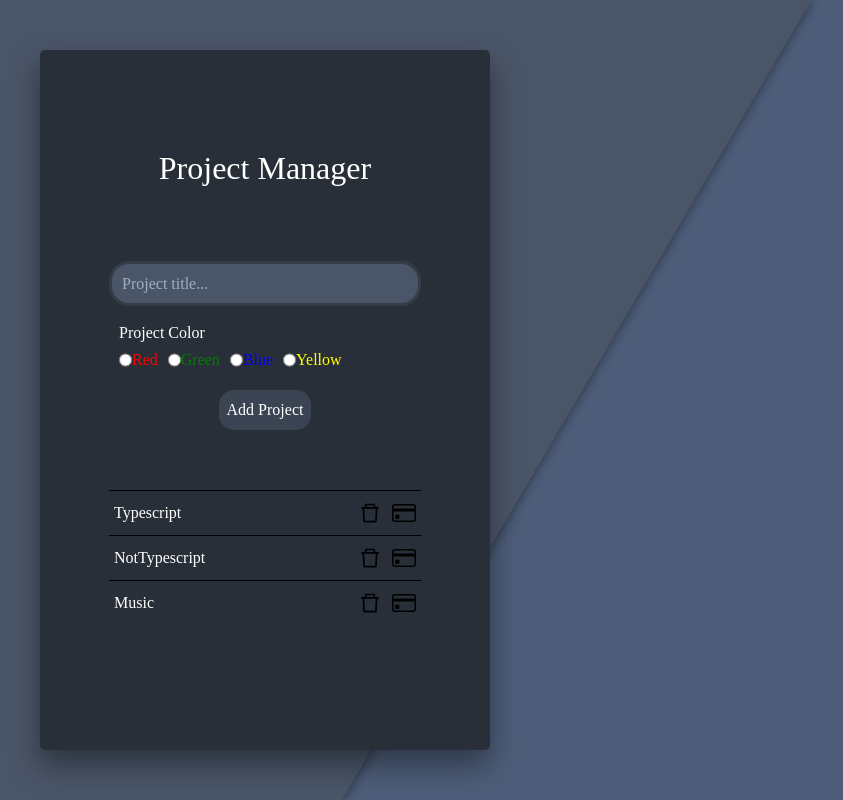
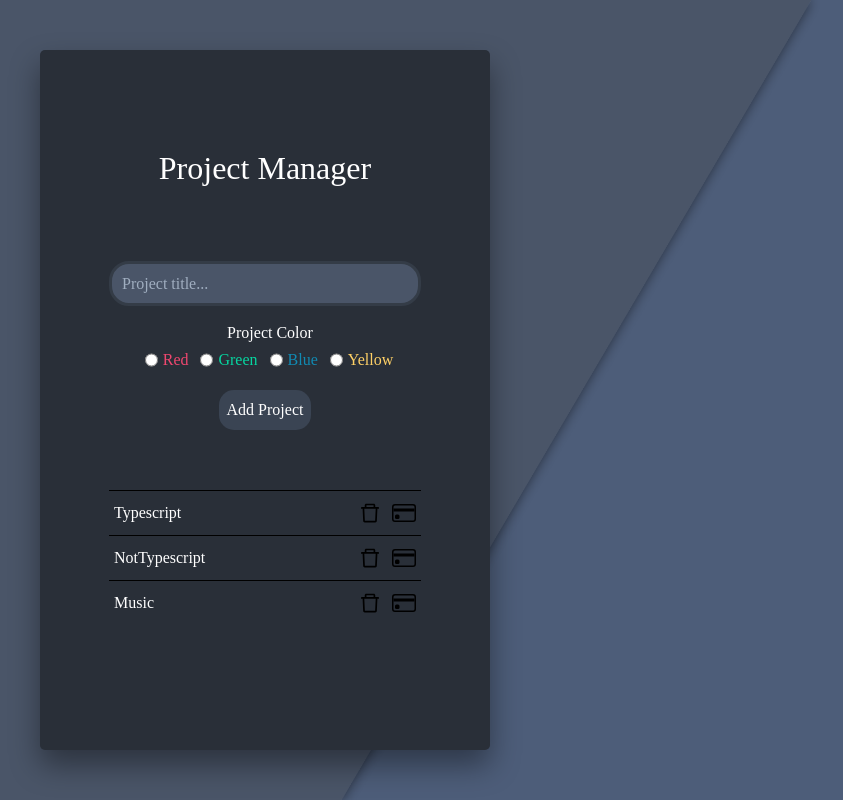
Before and after one commit to JamesTLopez/Babo, a React (Create React App) app: page /createproject in a window 1280 px wide. Shown: the whole page, without its empty margins (375-1218 px from the left). Built offline with nearby package versions, Linux system fonts and the light colour scheme; a web font is replaced by a local one.

Commit message:
create post and project error handling

```diff
--- a/src/assets/App.css
+++ b/src/assets/App.css
@@ -161,12 +161,16 @@ body,
 .createTasks .content #create-form form label {
   color: white;
   margin: 10px 0 0 10px;
+  text-align: center;
 }
 
 .createTasks .content #create-form form .radio-group {
   display: -webkit-box;
   display: -ms-flexbox;
   display: flex;
+  -webkit-box-pack: center;
+      -ms-flex-pack: center;
+          justify-content: center;
 }
 
 .createTasks .content #create-form form .radio-group label {
@@ -177,6 +181,10 @@ body,
       -ms-flex-align: center;
           align-items: center;
   margin: 0;
+}
+
+.createTasks .content #create-form form .radio-group label span {
+  margin: 0 2px 0 5px;
 }
 
 .createTasks .content #create-form form .radio-group input {
@@ -620,6 +628,9 @@ body,
   display: -webkit-box;
   display: -ms-flexbox;
   display: flex;
+  -webkit-box-align: center;
+      -ms-flex-align: center;
+          align-items: center;
   -webkit-box-orient: vertical;
   -webkit-box-direction: normal;
       -ms-flex-direction: column;
@@ -627,12 +638,15 @@ body,
 }
 
 .updatepost form label {
+  -ms-flex-item-align: start;
+      align-self: flex-start;
   border-width: 0;
   border-style: solid;
   color: #e2e8f0;
 }
 
 .updatepost form input {
+  width: 100%;
   margin: 5px 0 5px 0;
   padding: 13px;
   height: 25px;
@@ -643,6 +657,10 @@ body,
 }
 
 .updatepost form button {
+  width: 50%;
+  margin: 5px 0 5px 0;
+  border-radius: 15px;
+  padding: 3px 0 3px;
   background-color: rgba(36, 189, 22, 0.74);
 }
 
--- a/src/assets/App.scss
+++ b/src/assets/App.scss
@@ -111,13 +111,18 @@ body,
         label {
           color: white;
           margin: 10px 0 0 10px;
+          text-align: center;
         }
         .radio-group {
           display: flex;
+          justify-content: center;
           label {
             display: flex;
             align-items: center;
             margin: 0;
+            span{
+              margin: 0 2px 0 5px;
+            }
           }
           input {
             margin-left: 10px;
@@ -443,13 +448,17 @@ body,
   form {
     margin-top: 10px;
     display: flex;
+
+    align-items: center;
     flex-direction: column;
     label {
+      align-self: flex-start;
       border-width: 0;
       border-style: solid;
       color: #e2e8f0;
     }
     input {
+      width: 100%;
       margin: 5px 0 5px 0;
       padding: 13px;
       height: 25px;
@@ -459,6 +468,10 @@ body,
       background-color: rgba(74, 85, 104, var(--bg-opacity));
     }
     button {
+      width: 50%;
+      margin:5px 0 5px 0;
+      border-radius: 15px;
+      padding: 3px 0 3px;
       background-color: rgba(36, 189, 22, 0.74);
     }
   }
--- a/src/components/posts/CompletedPosts.tsx
+++ b/src/components/posts/CompletedPosts.tsx
@@ -11,9 +11,9 @@ function CompletedPosts() {
           return (
             <div className="completed_posts">
               {projectState.completed_posts.map((x: any) => (
-                <div key={x.title} className="postCard bg-gray-800">
+                <div key={x.title} className="postCard " style={{backgroundColor:`${x.color}`}}>
 
-                  <div className="container">
+                  <div className="container" >
                     <h1>Title: {x.title}</h1>
                     <h1>Date: {x.date}</h1>
                     <h1>Description: {x.description}</h1>
--- a/src/components/posts/Createpost.tsx
+++ b/src/components/posts/Createpost.tsx
@@ -1,9 +1,9 @@
 import { Field, Form, Formik } from "formik";
-import { title } from "process";
 import React, { useState } from "react";
 import { useParams } from "react-router-dom";
 import { Consumer } from "../../context/context";
 import Plus from "../../images/plus.svg";
+
 
 interface postValues {
   id:number;
@@ -27,6 +27,7 @@ function Createpost() {
     date: "",
     description: "",
   });
+
   const activate = () => {
     isActive(!active);
   };
@@ -90,6 +91,7 @@ function Createpost() {
                         name="date"
                         placeholder=""
                       />
+
                       <label htmlFor="hours">Hours Worked</label>
                       <Field
                         className="bg-gray-700"
--- a/src/components/projects/CreateProject.tsx
+++ b/src/components/projects/CreateProject.tsx
@@ -45,20 +45,20 @@ function CreateProject() {
                     <label>Project Color</label>
                     <div className="radio-group">
                       <label>
-                        <Field type="radio" name="color" value="red" />
-                        <span style={{color:'red'}}>Red</span>
+                        <Field type="radio" name="color" value="#ef476f" />
+                        <span style={{color:'#ef476f'}}>Red</span>
                       </label>
                       <label>
-                        <Field type="radio" name="color" value="green" />
-                        <span style={{color:'green'}}>Green</span>
+                        <Field type="radio" name="color" value="#06d6a0" />
+                        <span style={{color:'#06d6a0'}}>Green</span>
                       </label>
                       <label>
-                        <Field type="radio" name="color" value="blue" />
-                        <span style={{color:'blue'}}>Blue</span>
+                        <Field type="radio" name="color" value="#118ab2" />
+                        <span style={{color:'#118ab2'}}>Blue</span>
                       </label>
                       <label>
-                        <Field type="radio" name="color" value="yellow" />
-                        <span style={{color:'yellow'}}>Yellow</span>
+                        <Field type="radio" name="color" value="#ffd166" />
+                        <span style={{color:'#ffd166'}}>Yellow</span>
                       </label>
                     </div>
                     <div className="button-group">
--- a/src/context/context.tsx
+++ b/src/context/context.tsx
@@ -13,9 +13,15 @@ export const projectsReducer = (state: any, action: any) => {
         allProjects: projects,
       };
     case "CREATE_PROJECT":
+
+    if(state.allProjects.find((x:any) => x.title === action.payload.title)){
+      alert("Project already exist, please create a new Title");
+      return {...state};
+    }
+
       return {
         ...state,
-        allProject: state.allProjects.push(action.payload),
+        allProjects: [...state.allProjects, action.payload],
       };
     case "UPDATE_PROJECT":
       state.allProjects.map((x: any) => {
@@ -34,7 +40,13 @@ export const projectsReducer = (state: any, action: any) => {
       state.allProjects.map((x: any) => {
         if (x.title === action.title) {
           let news = { ...x };
-          news.posts = x.posts.push(action.payload);
+
+          if(news.posts.find((x:any) => x.title === action.payload.title)){
+            alert("Post already exists")
+            return {...state};
+          }else{
+            news.posts = x.posts.push(action.payload);
+          }
           return news;
         } else {
           return x;
@@ -42,7 +54,7 @@ export const projectsReducer = (state: any, action: any) => {
       });
 
       return {
-        ...state,
+        ...state
       };
     case "UPDATE_POST":
       let changedPost = state.allProjects.filter(
--- a/src/context/state.tsx
+++ b/src/context/state.tsx
@@ -32,7 +32,7 @@ export interface User {
 export let myPosts:postValues[] =[
     {
         id:1,
-        color:'red',
+        color:'#ef476f',
         title:"James",
         hours:2,
         date:"September 21 2020",
@@ -41,7 +41,7 @@ export let myPosts:postValues[] =[
     },
     {
         id:2,
-        color:'red',
+        color:'#ef476f',
         title:"Generics Review",
         hours:10,
         date:"April 10 2020",
@@ -50,7 +50,7 @@ export let myPosts:postValues[] =[
     },
     {
         id:3,
-        color:'red',
+        color:'#ef476f',
         title:"Creating Types",
         hours:1.3,
         date:"June 11 2020",
@@ -59,7 +59,7 @@ export let myPosts:postValues[] =[
     },
     {
         id:4,
-        color:'red',
+        color:'#ef476f',
         title:"Implementing Interface",
         hours:4,
         date:"November 23 2020",
@@ -68,7 +68,7 @@ export let myPosts:postValues[] =[
     },
     {
         id:5,
-        color:'red',
+        color:'#ef476f',
         title:"Start Project",
         hours:2.6,
         date:"December 1 2020",
@@ -82,7 +82,7 @@ export let myPosts:postValues[] =[
 export let nonTypescript:postValues[] =[
     {
         id:1,
-        color:'green',
+        color:'#06d6a0',
         title:"javascript",
         hours:2,
         date:"May 31 2021",
@@ -91,7 +91,7 @@ export let nonTypescript:postValues[] =[
     },
     {
         id:2,
-        color:'green',
+        color:'#06d6a0',
         title:"C++",
         hours:10,
         date:"Jun 23 2021",
@@ -100,7 +100,7 @@ export let nonTypescript:postValues[] =[
     },
     {
         id:3,
-        color:'green',
+        color:'#06d6a0',
         title:"C#",
         hours:1.3,
         date:"July 11 2021",
@@ -109,7 +109,7 @@ export let nonTypescript:postValues[] =[
     },
     {
         id:4,
-        color:'green',
+        color:'#06d6a0',
         title:"Unity",
         hours:4,
         date:"November 23 2021",
@@ -118,7 +118,7 @@ export let nonTypescript:postValues[] =[
     },
     {
         id:5,
-        color:'green',
+        color:'#06d6a0',
         title:"Ableton",
         hours:2.6,
         date:"December 14 2021",
@@ -131,7 +131,7 @@ export let nonTypescript:postValues[] =[
 export let music:postValues[] =[
     {
         id:1,
-        color:'blue',
+        color:'#118ab2',
         title:"Chords",
         hours:1,
         date:"May 31 2021",
@@ -140,7 +140,7 @@ export let music:postValues[] =[
     },
     {
         id:2,
-        color:'blue',
+        color:'#118ab2',
         title:"Guitar Scales",
         hours:10,
         date:"Jun 23 2021",
@@ -149,7 +149,7 @@ export let music:postValues[] =[
     },
     {
         id:3,
-        color:'blue',
+        color:'#118ab2',
         title:"Piano",
         hours:1.3,
         date:"July 11 2021",
@@ -158,7 +158,7 @@ export let music:postValues[] =[
     },
     {
         id:4,
-        color:'blue',
+        color:'#118ab2',
         title:"Ableton Production",
         hours:4,
         date:"November 23 2021",
@@ -167,7 +167,7 @@ export let music:postValues[] =[
     },
     {
         id:5,
-        color:'blue',
+        color:'#118ab2',
         title:"Song writing",
         hours:2.6,
         date:"December 14 2021",
@@ -183,19 +183,19 @@ export let music:postValues[] =[
 export let jamesProject:project[] = [
     {
         id:1,
-        color:'red',
+        color:'#ef476f',
         title:"Typescript",
         posts:myPosts
     },
     {
         id:2,
-        color:'green',
+        color:'#06d6a0',
         title:"NotTypescript",
         posts:nonTypescript
     },
     {
         id:3,
-        color:'blue',
+        color:'#118ab2',
         title:"Music",
         posts:music
     }
@@ -208,11 +208,11 @@ export let jamesUser:User ={
     allProjects:jamesProject,
     completed_posts:[  {
         id:1,
-        color:'blue',
-        title:"Chords",
+        color:'#ffd166',
+        title:"true",
         hours:1,
         date:"May 31 2021",
-        description:"Hello",
-        isCompleted:false
+        description:"Whud up",
+        isCompleted:true
     }]
 }
```
Also changed, not shown: 1 other file (tests, documents, lock files or other folders).
